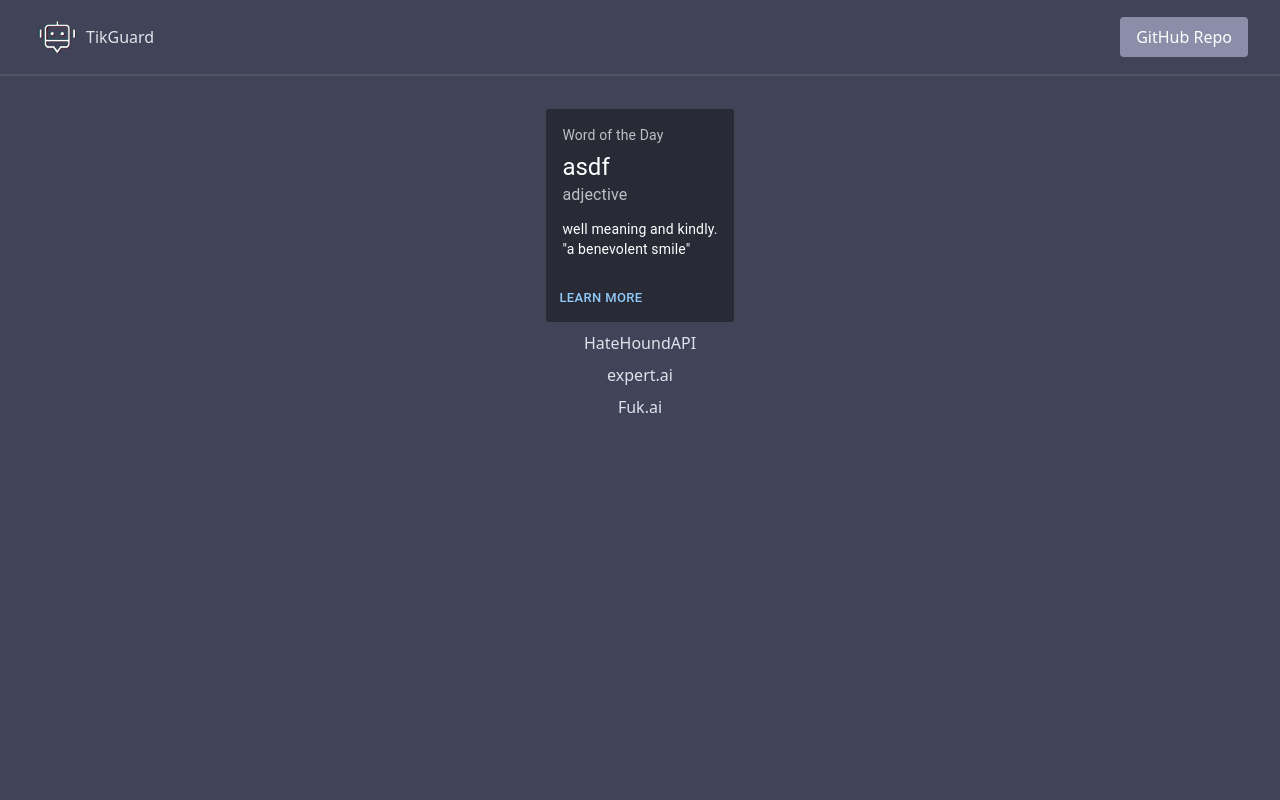
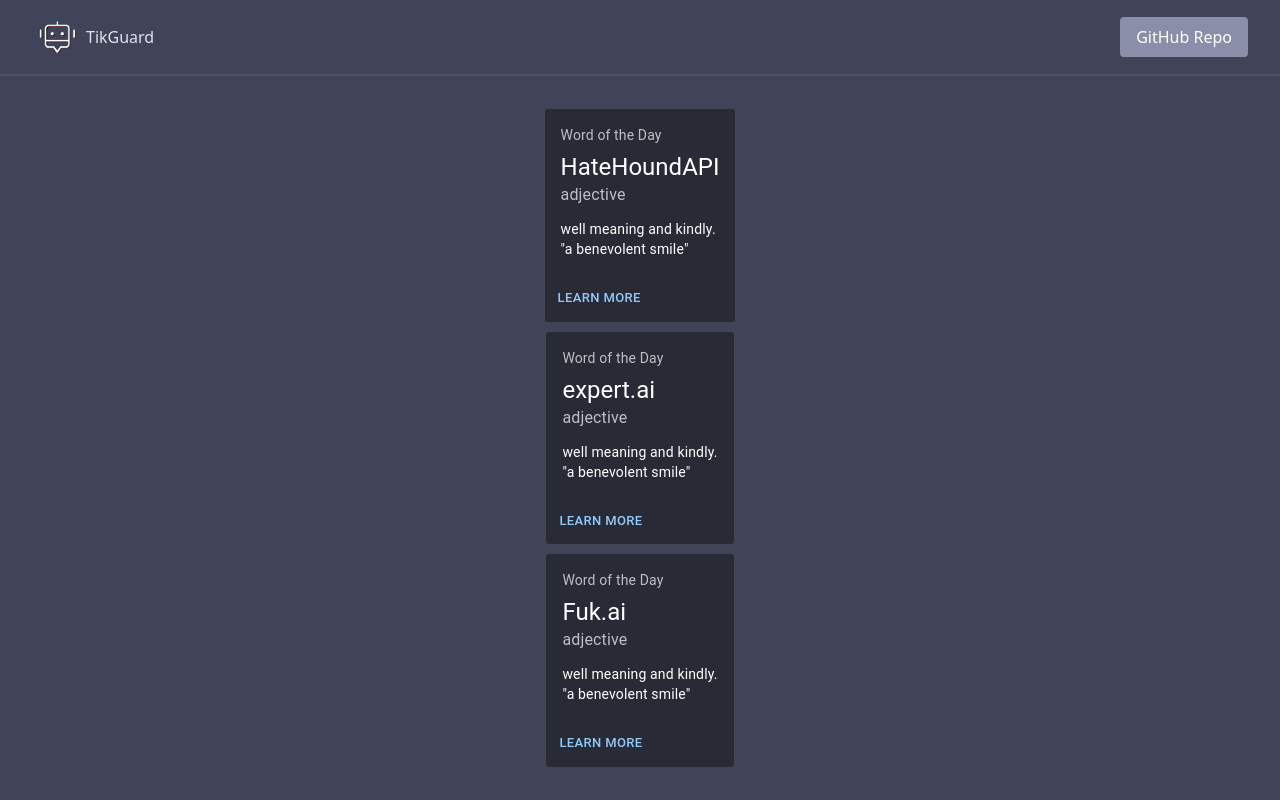
Before and after one commit to minhvyha/TikGuard, a Next.js app in the folder tikguard/: page / in a window 1280 px wide. Built offline with nearby package versions, Linux system fonts and the light colour scheme.

Commit message:
Refactor DemoCard and Main components, update imports and remove unused code

```diff
--- a/tikguard/components/DemoCard.tsx
+++ b/tikguard/components/DemoCard.tsx
@@ -1,18 +1,21 @@
-import React from 'react'
+import React from 'react';
 import Card from '@mui/material/Card';
 import CardActions from '@mui/material/CardActions';
 import CardContent from '@mui/material/CardContent';
 import Button from '@mui/material/Button';
 import Typography from '@mui/material/Typography';
 
-const card = (
-  <React.Fragment >
-    <CardContent>
+
+
+const DemoCard = ({title}: {title: string}) => {
+  return (
+    <Card sx={{ bgcolor: 'background.default' }} variant="outlined">
+      <CardContent>
       <Typography sx={{ fontSize: 14 }} color="text.secondary" gutterBottom>
         Word of the Day
       </Typography>
       <Typography variant="h5" component="div">
-        asdf
+        {title}
       </Typography>
       <Typography sx={{ mb: 1.5 }} color="text.secondary">
         adjective
@@ -26,13 +29,8 @@ const card = (
     <CardActions>
       <Button size="small">Learn More</Button>
     </CardActions>
-  </React.Fragment>
-);
+    </Card>
+  );
+};
 
-const DemoCard = () => {
-  return (
-      <Card sx={{bgcolor: "background.default"}} variant="outlined">{card}</Card>
-  )
-}
-
-export default DemoCard
+export default DemoCard;
--- a/tikguard/components/Main.tsx
+++ b/tikguard/components/Main.tsx
@@ -14,14 +14,14 @@ const Main = () => {
   // }
   let DemoCards = apiPage.map((api, index) => {
     return (
-      <Link key={index} href={` ${api.path}`}>
-        {api.name}
-      </Link>
+      <DemoCard key={index} title={api.name} />
+      // <Link key={index} href={` ${api.path}`}>
+      //   {api.name}
+      // </Link>
     )
   })
   return (
     <div className='flex justify-center flex-col items-center w-full py-8 gap-2 '>
-      <DemoCard />
       {DemoCards}
     </div>
   )
```
